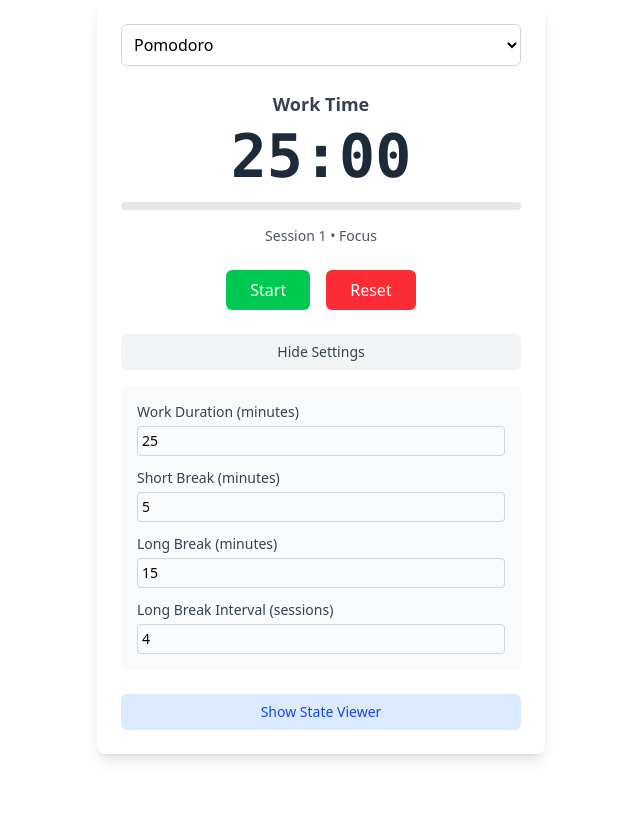
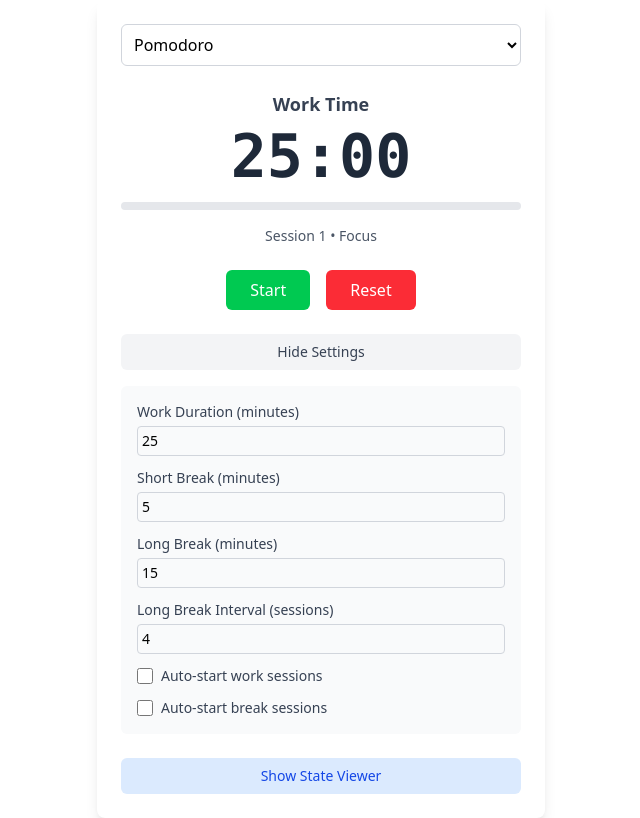
Before and after one commit to reda-akherfi/react_omnedu, a React (Vite) app: page / in a window 1280 px wide. Both pictures are taken after a click on the button "Show Settings". Shown: the whole page, without its empty margins (319-959 px from the left). Built offline with nearby package versions, Linux system fonts and the light colour scheme.

Commit message:
Add auto-start options for work and break sessions in Timer component

```diff
--- a/src/components/Timer/Timer.tsx
+++ b/src/components/Timer/Timer.tsx
@@ -15,7 +15,9 @@
     workDuration: 25,
     shortBreakDuration: 5,
     longBreakDuration: 15,
-    longBreakInterval: 4
+    longBreakInterval: 4,
+    autoStartWork: false,
+    autoStartBreaks: false
   });
 
   // Timer tracking for statistics
@@ -77,11 +79,14 @@
 
     // Complete current session
     if (currentSession) {
+      const actualDuration = mode === 'stopwatch' ? currentTime :
+        (currentSession.plannedDuration || 0) - timeLeft;
+
       const completedSession = {
         ...currentSession,
         endTime: new Date(),
         completed: true,
-        actualDuration: mode === 'stopwatch' ? currentTime : currentSession.plannedDuration - timeLeft
+        actualDuration: actualDuration
       };
       setTimerHistory(prev => [...prev, completedSession]);
       setCurrentSession(null);
@@ -89,26 +94,44 @@
 
     // Auto-advance pomodoro phases
     if (mode === 'pomodoro') {
+      let nextPhase;
+      let shouldAutoStart = false;
+
       if (pomodoroPhase === 'work') {
         const newCount = pomodoroCount + 1;
         setPomodoroCount(newCount);
 
         if (newCount % settings.longBreakInterval === 0) {
-          setPomodoroPhase('longBreak');
+          nextPhase = 'longBreak';
         } else {
-          setPomodoroPhase('shortBreak');
+          nextPhase = 'shortBreak';
         }
+        shouldAutoStart = settings.autoStartBreaks;
       } else {
-        setPomodoroPhase('work');
+        nextPhase = 'work';
+        shouldAutoStart = settings.autoStartWork;
       }
 
-      // Reset timer for next phase
+      setPomodoroPhase(nextPhase);
+
+      // Reset timer for next phase and auto-start if enabled
       setTimeout(() => {
-        const nextPhaseDuration = getPomodoroPhaseTime(pomodoroPhase === 'work' ?
-          (pomodoroCount % settings.longBreakInterval === 0 ? 'longBreak' : 'shortBreak') :
-          'work');
+        const nextPhaseDuration = getPomodoroPhaseTime(nextPhase);
         setTimeLeft(nextPhaseDuration * 60);
-      }, 0);
+
+        if (shouldAutoStart) {
+          setIsRunning(true);
+          const newSession = {
+            id: Date.now(),
+            mode: 'pomodoro',
+            phase: nextPhase,
+            startTime: new Date(),
+            plannedDuration: nextPhaseDuration * 60,
+            completed: false
+          };
+          setCurrentSession(newSession);
+        }
+      }, 100);
     }
   };
 
@@ -137,11 +160,14 @@
 
     // Mark current session based on mode
     if (currentSession) {
+      const actualDuration = mode === 'stopwatch' ? currentTime :
+        (currentSession.plannedDuration || 0) - timeLeft;
+
       const sessionEnd = {
         ...currentSession,
         endTime: new Date(),
         completed: mode === 'stopwatch' ? true : false, // Stopwatch reset = complete
-        actualDuration: mode === 'stopwatch' ? currentTime : currentSession.plannedDuration - timeLeft,
+        actualDuration: actualDuration,
         reason: 'reset'
       };
       setTimerHistory(prev => [...prev, sessionEnd]);
@@ -161,11 +187,14 @@
   const handleModeChange = (newMode) => {
     // Complete current session when mode changes
     if (currentSession) {
+      const actualDuration = mode === 'stopwatch' ? currentTime :
+        (currentSession.plannedDuration || 0) - timeLeft;
+
       const completedSession = {
         ...currentSession,
         endTime: new Date(),
         completed: false,
-        actualDuration: mode === 'stopwatch' ? currentTime : currentSession.plannedDuration - timeLeft,
+        actualDuration: actualDuration,
         reason: 'mode_changed'
       };
       setTimerHistory(prev => [...prev, completedSession]);
@@ -188,7 +217,11 @@
   };
 
   const updateSettings = (key, value) => {
-    setSettings(prev => ({ ...prev, [key]: parseInt(value) }));
+    if (key === 'autoStartWork' || key === 'autoStartBreaks') {
+      setSettings(prev => ({ ...prev, [key]: value }));
+    } else {
+      setSettings(prev => ({ ...prev, [key]: parseInt(value) }));
+    }
   };
 
   const getDisplayTime = () => {
@@ -361,6 +394,32 @@
                     max="10"
                   />
                 </div>
+
+                <div className="flex items-center space-x-2">
+                  <input
+                    type="checkbox"
+                    id="autoStartWork"
+                    checked={settings.autoStartWork}
+                    onChange={(e) => updateSettings('autoStartWork', e.target.checked)}
+                    className="w-4 h-4 text-blue-600 bg-gray-100 border-gray-300 rounded focus:ring-blue-500"
+                  />
+                  <label htmlFor="autoStartWork" className="text-sm font-medium text-gray-700">
+                    Auto-start work sessions
+                  </label>
+                </div>
+
+                <div className="flex items-center space-x-2">
+                  <input
+                    type="checkbox"
+                    id="autoStartBreaks"
+                    checked={settings.autoStartBreaks}
+                    onChange={(e) => updateSettings('autoStartBreaks', e.target.checked)}
+                    className="w-4 h-4 text-blue-600 bg-gray-100 border-gray-300 rounded focus:ring-blue-500"
+                  />
+                  <label htmlFor="autoStartBreaks" className="text-sm font-medium text-gray-700">
+                    Auto-start break sessions
+                  </label>
+                </div>
               </div>
             )}
           </div>
```
